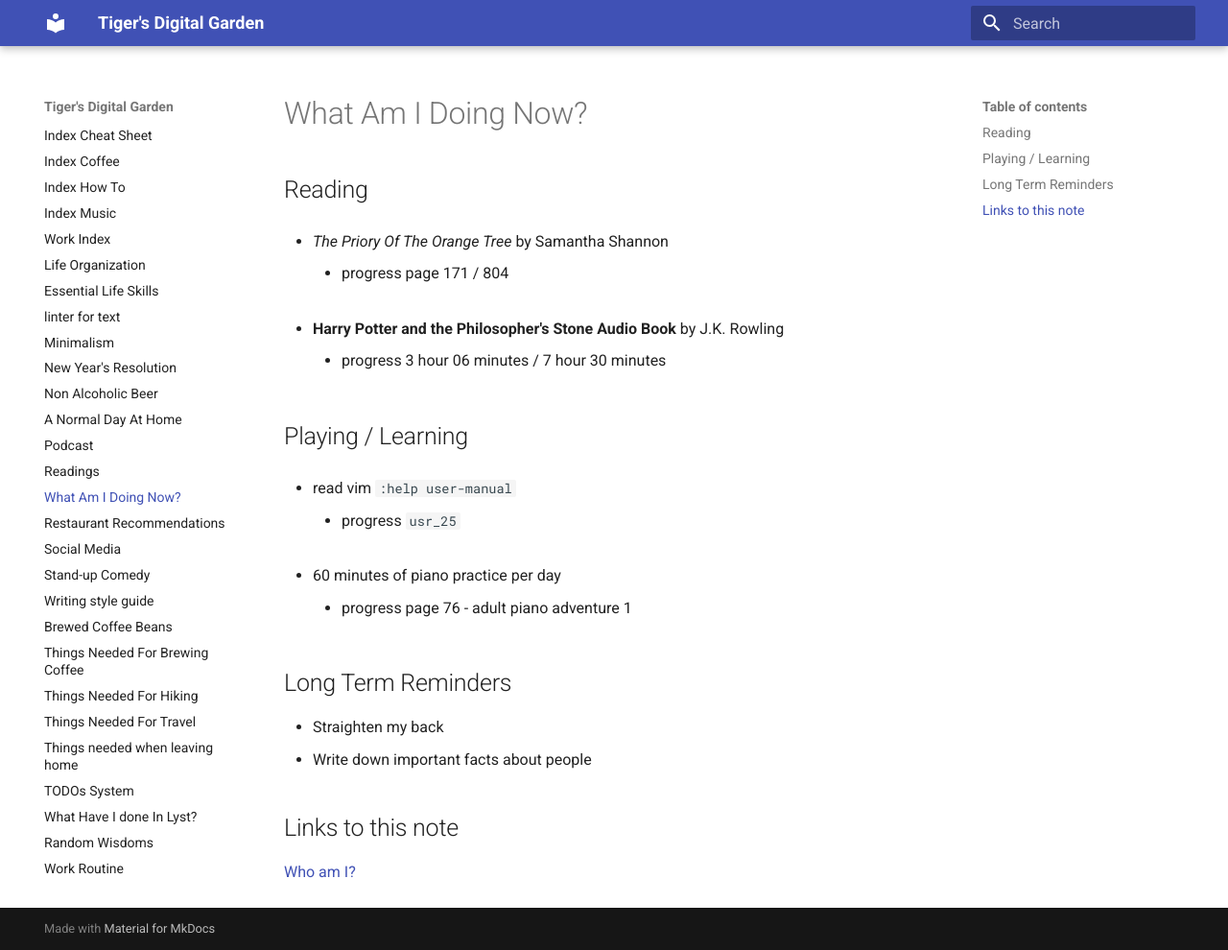
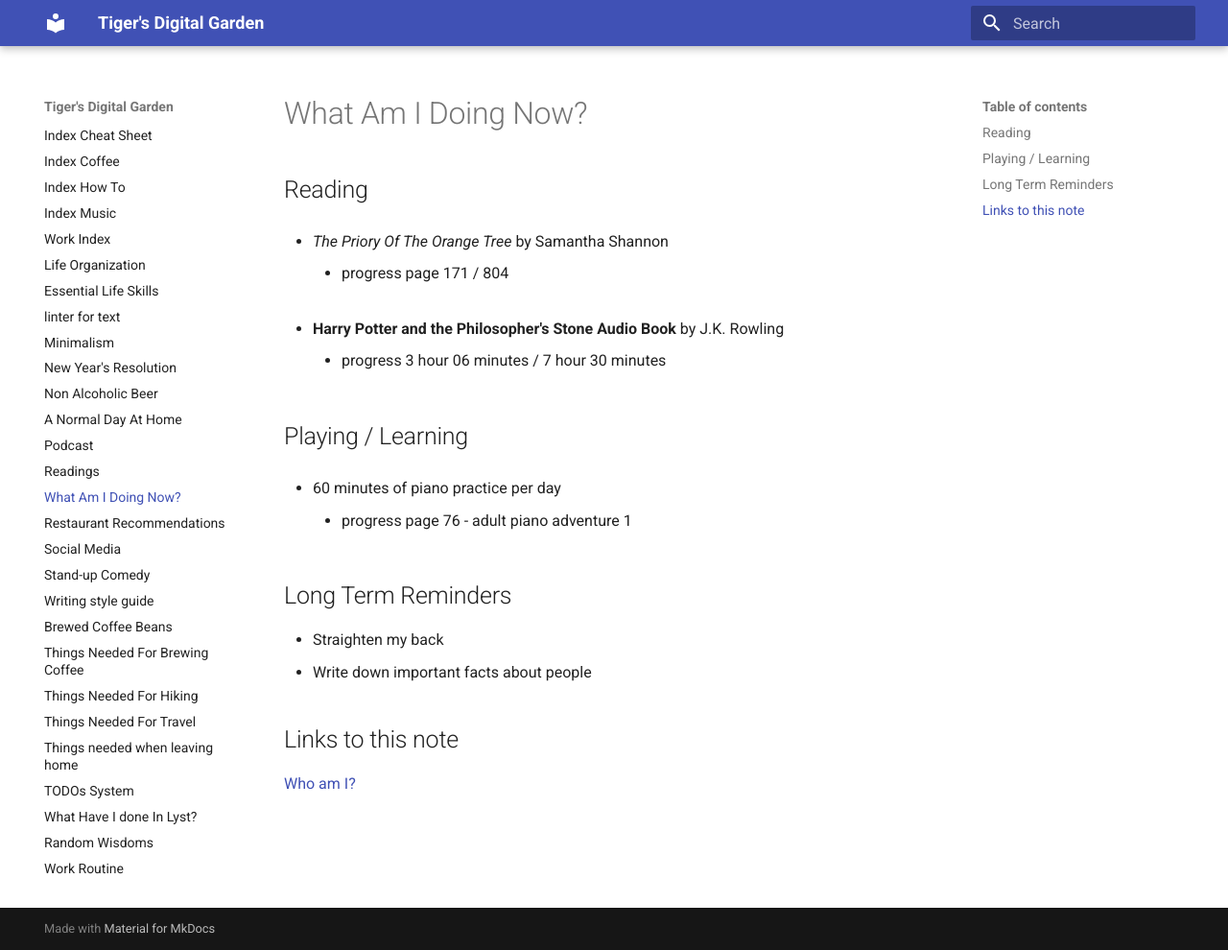
Before and after one commit to ynotstartups/notes, an MkDocs documentation site: the page built from notes/reminders.md, in a window 1280 px wide and 990 px high. Shown: the whole window at 96% size. Built offline with MkDocs 1.6.1 and Material for MkDocs 9.7.7, drawn with Linux system fonts in a browser that asks for light colours.

Commit message:
Stopped reading vim user manual
to be picked up in the further

```diff
--- a/notes/reminders.md
+++ b/notes/reminders.md
@@ -12,10 +12,6 @@
 
 ## Playing / Learning
 
-- read vim `:help user-manual`
-
-  - progress `usr_25`
-
 - 60 minutes of piano practice per day
 
   - progress page 76 - adult piano adventure 1
```
